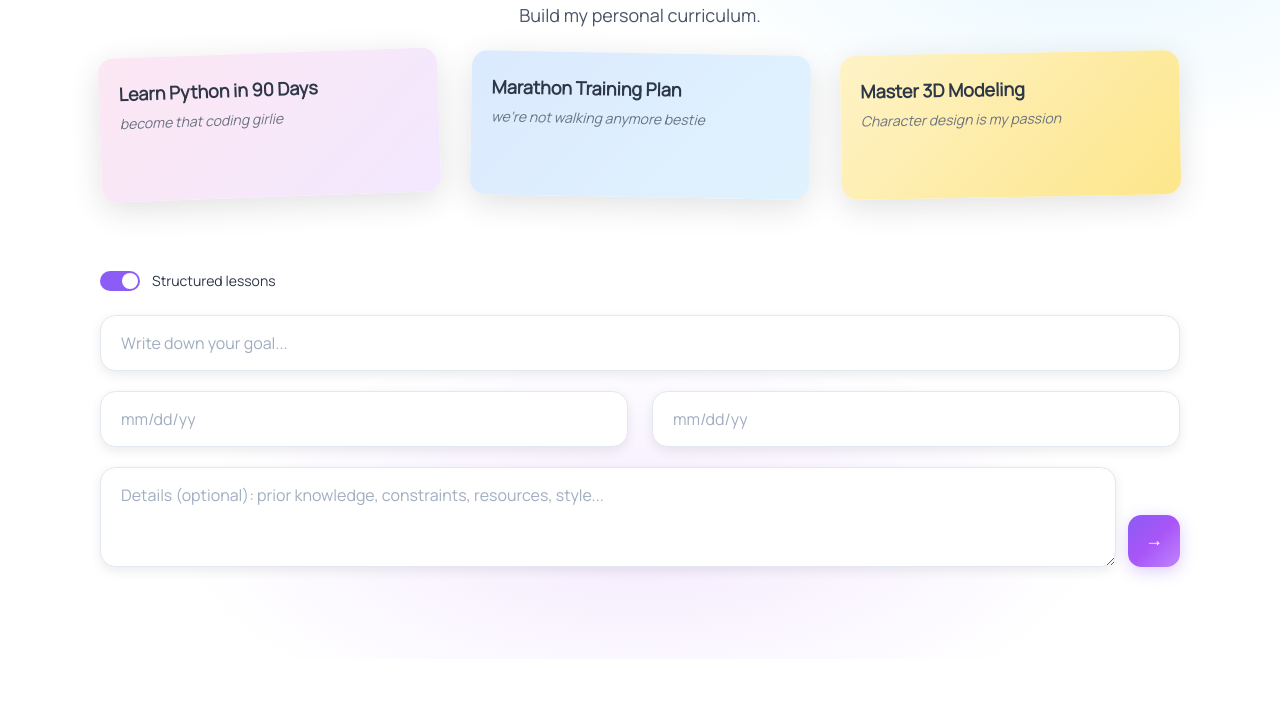
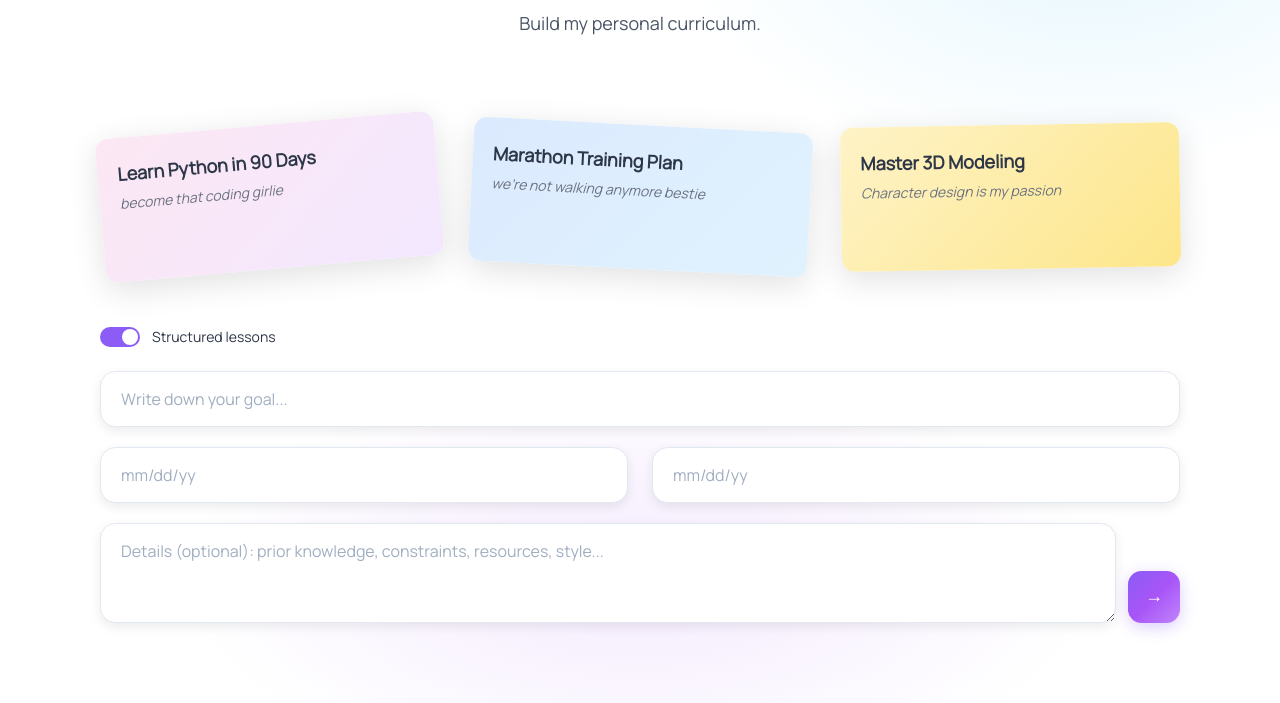
Before and after one commit to hanabel1/strive, a website: page index.html in a window 1280 px wide. Shown: the part 151-854 px from the top of the page. Before the commit the page ends 810 px from the top, so only its background shows below. Drawn offline with Linux system fonts and the light colour scheme.

Commit message:
Layout fixes

```diff
--- a/index.html
+++ b/index.html
@@ -40,6 +40,9 @@
         .container {
             width: min(92vw, var(--container-max));
             margin: 0 auto;
+            display: flex;
+            flex-direction: column;
+            min-height: 100dvh;
         }
 
         .header {
@@ -95,22 +98,23 @@
             display: grid;
             grid-template-columns: repeat(auto-fit, minmax(min(280px, 100%), 1fr));
             gap: clamp(16px, 4vw, 32px);
+            margin-top: clamp(12px, 8vh, 84px);
             margin-bottom: var(--gap);
             align-items: start;
         }
 
         .goal-card {
             padding: clamp(16px, 2.5vw, 24px) clamp(14px, 2vw, 20px);
-            border-radius: var(--radius);
+            border-radius: clamp(8px, 1vw, 14px);
             box-shadow: 0 8px 32px rgba(0, 0, 0, 0.12);
             position: relative;
             min-height: clamp(120px, 18vh, 180px);
-            transform: rotate(-2deg);
+            transform: rotate(-5deg);
             transition: transform 0.3s ease, box-shadow 0.3s ease;
         }
 
         .goal-card:nth-child(2) {
-            transform: rotate(1deg);
+            transform: rotate(3deg);
         }
 
         .goal-card:nth-child(3) {
@@ -148,17 +152,9 @@
             font-style: italic;
         }
 
-        .card-sparkle {
-            position: absolute;
-            bottom: 12px;
-            right: 12px;
-            font-size: 18px;
-        }
-
-
-
         .input-section {
-            padding: clamp(28px, 6vh, 60px) 0;
+            margin-top: auto; /* push chat area to bottom */
+            padding: clamp(20px, 4vh, 48px) 0 clamp(24px, 5vh, 64px);
         }
 
         .toggle-container {
```
